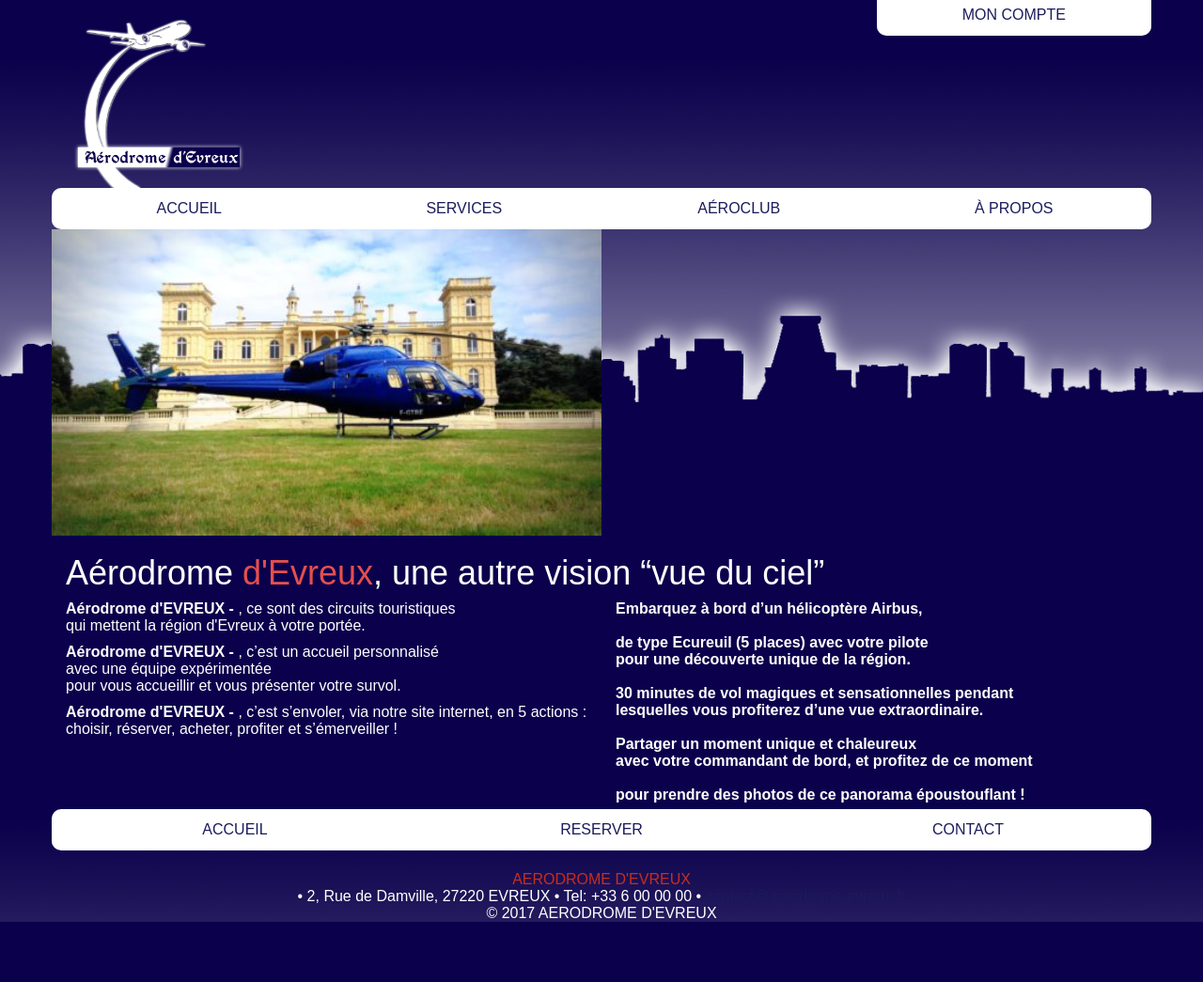
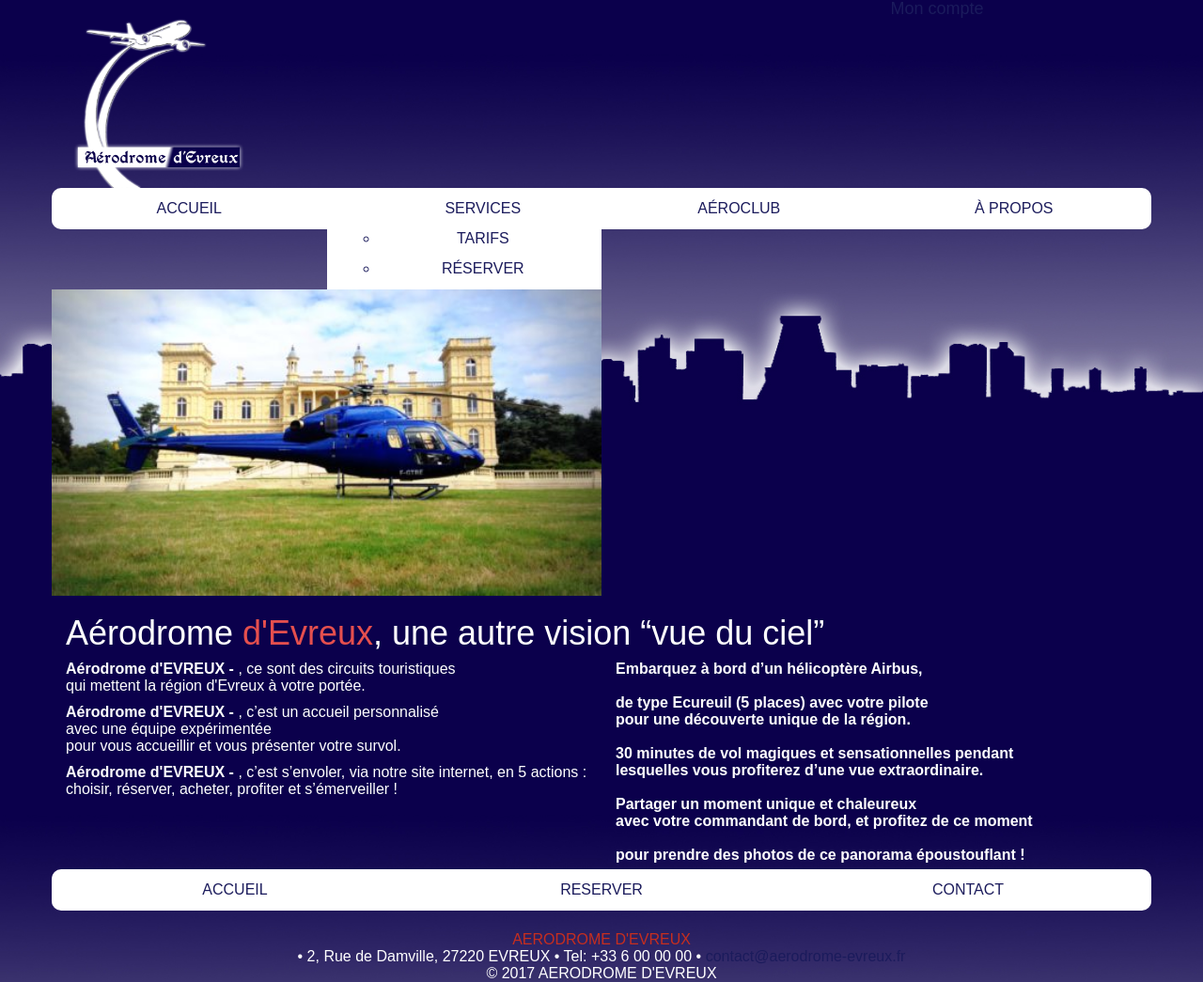
Before and after one commit to charafzellou/projectwebx, a PHP site: page / in a window 1280 px wide. Shown: the whole page at 94% size. Before the commit the page ends 981 px from the top, so only its background shows below. Run offline with PHP 8.4, Linux system fonts and the light colour scheme; data that the repository does not hold is empty; some web fonts are replaced.

Commit message:
Improvement weather Add services

```diff
--- a/css/main.css
+++ b/css/main.css
@@ -89,7 +89,7 @@
 	text-align:center;
 	height: 15%;
 }
-#menu-header-bottom ,#menu-secondary, .dropdown{
+#menu-header-bottom ,#menu-secondary{
 	display: inline-block;
 	font-family: 'Days One', sans-serif;
 	font-size: 16px;
@@ -110,22 +110,6 @@
 	border-bottom: 6px solid #fff;
 	border-top: 6px solid #fff;
 }
-.dropdown
-{
-	text-align: center;
-	background: #fff;
-	border-bottom: 6px solid #fff;
-	border-bottom-left-radius : 10px;
-	border-bottom-right-radius : 10px;
-}
-
-.dropdown > ul {
-	list-style: none;
-	visibility: hidden;
-}
-.dropdown:hover > ul {
-	visibility: visible;
-}
 
 .first
 {
@@ -141,7 +125,7 @@
 
 
 
-#menu-header-bottom .menu-item:hover, #menu-header-bottom .current-menu-item , #menu-secondary .menu-item:hover, #connection-item:hover, .dropdown:hover{
+#menu-header-bottom .menu-item:hover, #menu-header-bottom .current-menu-item , #menu-secondary .menu-item:hover, #connection-item:hover{
 	background: #fff;
 	border-bottom: 6px solid #1b1b5c;
 }
--- a/inc/header.php
+++ b/inc/header.php
@@ -21,10 +21,18 @@
 <nav id="menu-header-bottom" class="col-lg-12">
     <ul id="menu-primary-bottom" class="menu row">
         <li class="menu-item menu-item-type-post_type menu-item-object-page first col-lg-3">
-            <a href="#">Accueil</a>
+            <a href="index.php">Accueil</a>
         </li>
-        <li class="menu-item menu-item-type-post_type menu-item-object-page col-lg-3">
-            <a href="#">Services</a>
+        <li class=" menu-item menu-item-type-post_type menu-item-object-page col-lg-3">
+			<ul href="services.php" class="">Services
+				<li class="">
+					<a href="#">Tarifs</a>
+				</li>
+				<li class="">
+					<a href="#">Réserver</a>
+				</li>
+			</ul>
+			</div>
         </li>
         <li class="menu-item menu-item-type-post_type menu-item-object-page col-lg-3">
             <a href="#">Aéroclub</a>
--- a/inc/weather.php
+++ b/inc/weather.php
@@ -35,13 +35,30 @@
     ?>
         <i class="wi <?php echo $d['icone']?>"></i>
     <?php
+    $req->closeCursor();
 
     echo $donnees['description'];
     echo $donnees['tempnow'] - 273.15,'°C';
     echo 'Température max ',$donnees['tempsmax'] - 273.15,'°C';
     echo 'Température min ',$donnees['tempsmin'] - 273.15,'°C';
-    echo 'Levé du Soleil ',$donnees['sunrise'];
-
+	?>
+		<i class="wi wi-barometer"></i>
+	<?php
+	echo $donnees['pressure'],' hPa';
+	?>
+		<i class="wi wi-humidity"></i>
+	<?php
+	echo $donnees['humidity'], '% ';
+	echo 'Visibilité ', $donnees['visibility'], 'm';
+	$timezone = +2;
+	?>
+		<i class="wi wi-sunrise"></i>
+	<?php
+	echo date("H:i:s", $donnees['sunrise'] + 3600 * $timezone);
+	?>
+		<i class="wi wi-sunset"></i>
+	<?php
+	echo date("H:i:s", $donnees['sunset'] + 3600 * $timezone);
 }
 
 $reponse->closeCursor(); // Termine le traitement de la requête
```
